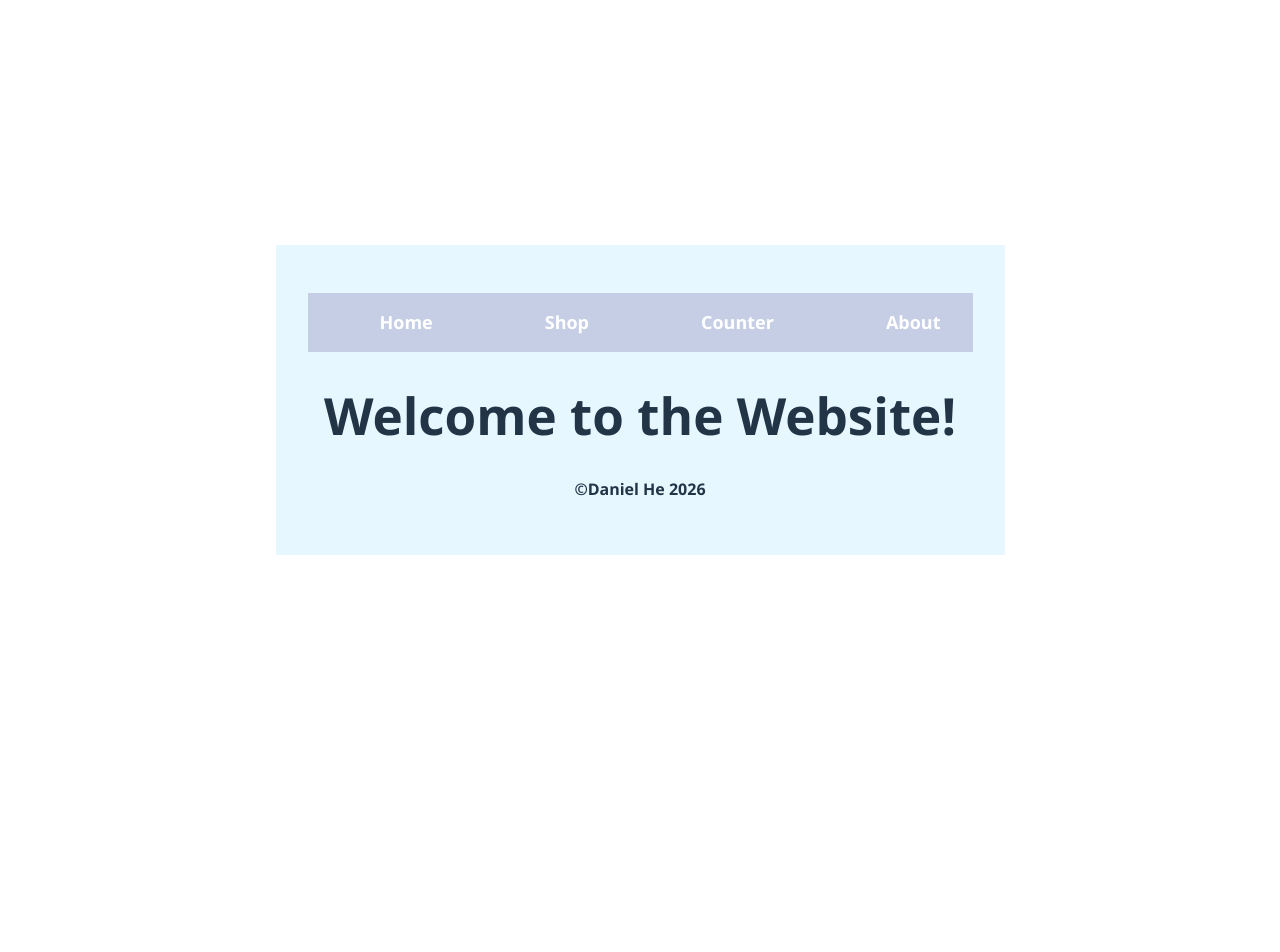
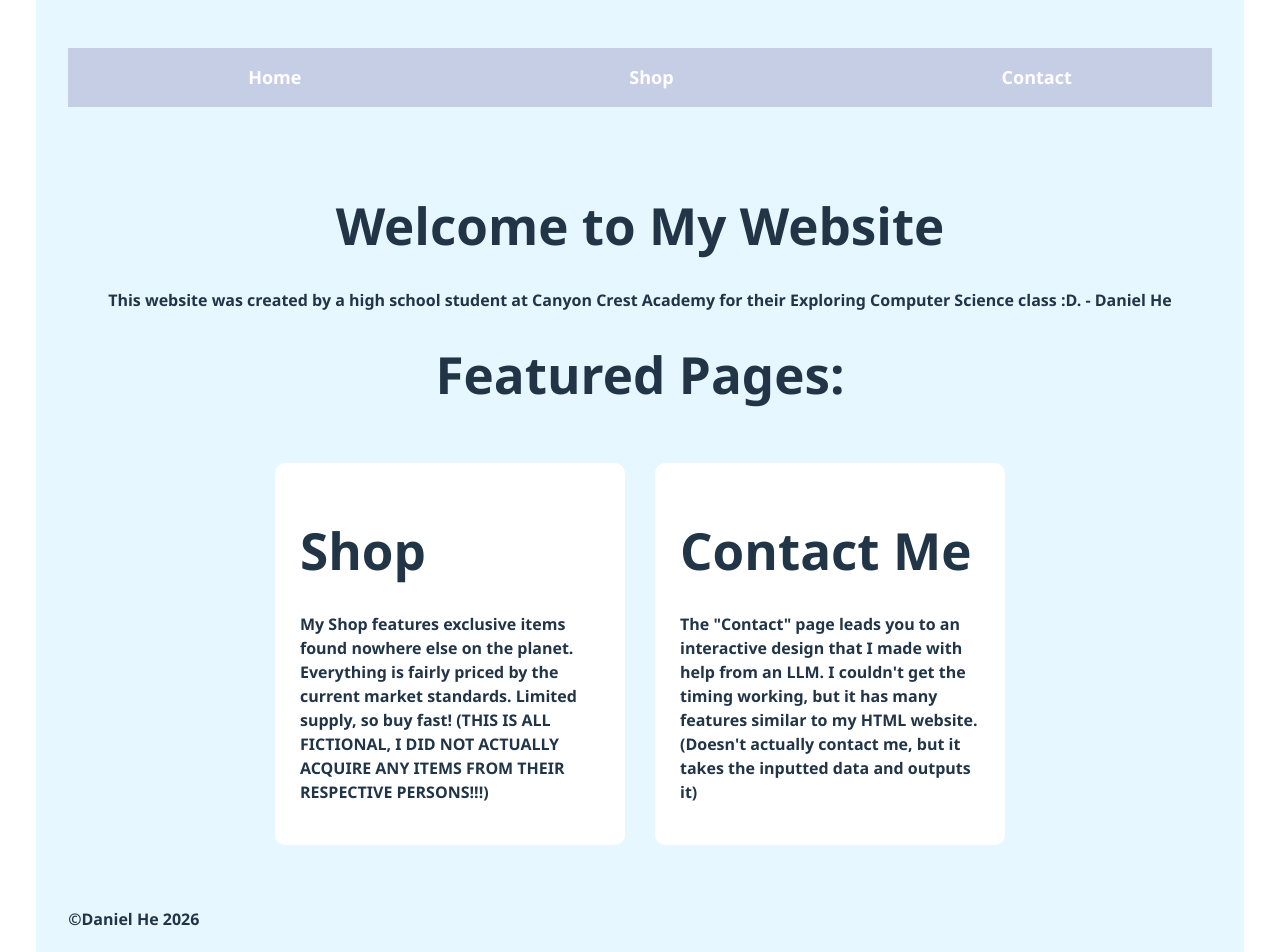
Before and after one commit to canyon-crest/react-app-DanielH828, a React (Vite) app: page / in a window 1280 px wide. Shown: the top 952 px of the page. Before the commit the page ends 800 px from the top, so only its background shows below. Built offline with nearby package versions, Linux system fonts and the light colour scheme.

Commit message:
3/16 HUGE committ (Finally had enough time to make the changes I wanted)

```diff
--- a/src/App.jsx
+++ b/src/App.jsx
@@ -4,8 +4,7 @@ import Nav from './Nav.jsx'
 import Shop from './Shop.jsx'
 import Footer from './Footer.jsx'
 import Home from './Home.jsx'
-import Counter from'./Counter.jsx'
-import About from './About.jsx'
+import Contact from './Contact.jsx'
 function App() {
   const [page, setPage] = useState("Home");
   return (
@@ -15,8 +14,7 @@ function App() {
       {page === "Shop" && <Shop myname="Abhinav's Jacket" description="Stolen from Abhinav's personal wardrobe (Gucci btw)." cost="500000"/>}
       {page === "Shop" && <Shop myname="Bryce's Glasses" description="Legally acquired Clasess from Bryce Brown. -___-     " cost="25"/>}
       {page === "Shop" && <Shop myname="Shogo's laptop" description="Acquired via the legal system (He forgot to pay his taxes)" cost="809"/>}
-      {page === "Counter" && <Counter />}
-      {page === "About" && <About />}
+      {page === "Contact" && <Contact />}
       <Footer />
     </>
   )
--- /dev/null
+++ b/src/Contact.css
@@ -0,0 +1,27 @@
+.contact-container {
+    width:600px;
+    margin:40px auto;
+    padding:40px;
+    border-radius:6px;
+    color:black;
+}
+h2{
+    color:black;
+}
+form{
+    display:flex;
+    flex-direction:column;
+}
+input, textarea {
+    margin-top:5px;
+    margin-bottom:10px;
+    padding:10px;
+    border:none;
+    cursor:pointer;
+}
+.message-card{
+    background:white;
+    color:black;
+    padding:15px;
+    margin-top:10px;
+}
--- /dev/null
+++ b/src/Contact.jsx
@@ -0,0 +1,64 @@
+import {useState} from 'react';
+import './Contact.css';
+
+function Contact () {
+    const [messages, setMessages] = useState([]);
+    const [form, setForm] = useState ({
+        name:"",
+        email: "",
+        subject: "",
+        message: "",
+    });
+    function handleChange(e) {
+        setForm({...form, [e.target.name]: e.target.value});
+    }
+    function handSubmit(e){
+        e.preventDefault();
+        const newMessage ={
+            name: form.name,
+            message: form.message,
+            id: Date.now()
+        };
+        setMessages ([newMessage, ...messages]);
+        setForm ({
+            name:"",
+            email: "",
+            subject: "",
+            message: ""
+        });
+        setTimeout(()=>{
+            setMessage((prev) =>
+                prev.filter((msg) => msg.id !== newMessage.id)
+            );
+        },10000);
+    }
+    return (
+        <div className="contact-container">
+            <h1>Contact Me</h1>
+            <form onSubmit={handSubmit}>
+                <label>Name</label>
+                <input name="name" value={form.name} onChange={handleChange} />
+
+                <label>Email</label>
+                <input name="email" value = {form.email} onChange={handleChange} />
+
+                <label>Subject</label>
+                <input name="subject" value={form.subject} onChange={handleChange} />
+
+                <label>Message</label>
+                <textarea name="message" rows="5" value={form.message} onChange={handleChange} />
+
+                <button type="submit">Send</button>
+            </form>
+        <h2>Recently Sent Messages (autodeletes)</h2>
+        {messages.map((msg) => (
+            <div key={msg.id} className = "message-card">
+                <strong>User name: {msg.name}</strong>
+                <p>User Message: {msg.message}</p>
+            </div>
+        ))}
+        </div>
+    );
+}
+
+export default Contact
--- a/src/Home.css
+++ b/src/Home.css
@@ -1,7 +1,56 @@
-*{
-    text-align: center;
+.home {
+    text-align:center;
+    padding:40px;
 }
-.Counter {
-    color: black;
-    font-weight:50;
+
+.hero {
+    background:linear-gradient(135deg, #5f6b8a,#8f96a3);
+    color:white;
+    padding:80px 20px;
+    border-radius: 10px;
 }
+
+.hero h1{
+    font-size:18px;
+    margin-bottom:30px;
+}
+
+.hero p{
+    font-size:18px;
+    margin-bottom:30px;
+}
+
+.hero-buttons button{
+    margin:10px;
+    padding:12px 20px;
+    font-size: 16px;
+    border:none;
+    border-radius: 6px;
+    cursor:pointer;
+    background:white;
+}
+
+.hero-buttons button:hover {
+    background: #ddd;
+}
+
+.features {
+    display:flex;
+    justify-content: center;
+    gap: 30px;
+    margin-top:60px;
+}
+
+.feature-card {
+    background:white;
+    padding:25px;
+    width:300px;
+    border-radius:10px;
+    box-shadow:0 4px 10px rgba (0,0,0,0.15);
+}
+.feature-card h2{
+    color:black;
+    text-align:center;
+    font-family:'Gill Sans', 'Gill Sans MT', Calibri, 'Trebuchet MS', sans-serif;
+    font-weight:bolder;
+}
--- a/src/Home.jsx
+++ b/src/Home.jsx
@@ -1,14 +1,25 @@
 import './Home.css'
 
-function Home(descriptionCounter){
+function Home({setPage}) {
     return (
-        <>
-            <div className='Website'>
-                <h1>Welcome to the Website!
-                </h1>
+        <div className="home">
+            <h1>Welcome to My Website</h1>
+            <p>
+                This website was created by a high school student at Canyon Crest Academy for their Exploring Computer Science class :D. - Daniel He
+            </p>
+            <h1>Featured Pages:</h1>
+        <div className="features">
+            <div className="feature-card">
+                <h1>Shop</h1>
+                <p>My Shop features exclusive items found nowhere else on the planet. Everything is fairly priced by the current market standards. Limited supply, so buy fast! (THIS IS ALL FICTIONAL, I DID NOT ACTUALLY ACQUIRE ANY ITEMS FROM THEIR RESPECTIVE PERSONS!!!)</p>
             </div>
-        </>
-    )
+            <div className="feature-card">
+                <h1>Contact Me</h1>
+                <p>The "Contact" page leads you to an interactive design that I made with help from an LLM. I couldn't get the timing working, but it has many features similar to my HTML website. (Doesn't actually contact me, but it takes the inputted data and outputs it)</p>
+            </div>
+        </div>
+        </div>
+    );
 }
 
-export default Home
+export default Home;
--- a/src/Nav.jsx
+++ b/src/Nav.jsx
@@ -7,8 +7,7 @@ function Nav( {setPage} ){
             <ul>
                 <li onClick={()=>setPage("Home")}>Home</li>
                 <li onClick={()=>setPage("Shop")}>Shop</li>
-                <li onClick={()=>setPage("Counter")}>Counter</li>
-                <li onClick={()=>setPage("About")}>About</li>
+                <li onClick={()=>setPage("Contact")}>Contact</li>
             </ul>
         </div>
     )
```
Also changed, not shown: src/About.css (deleted).
